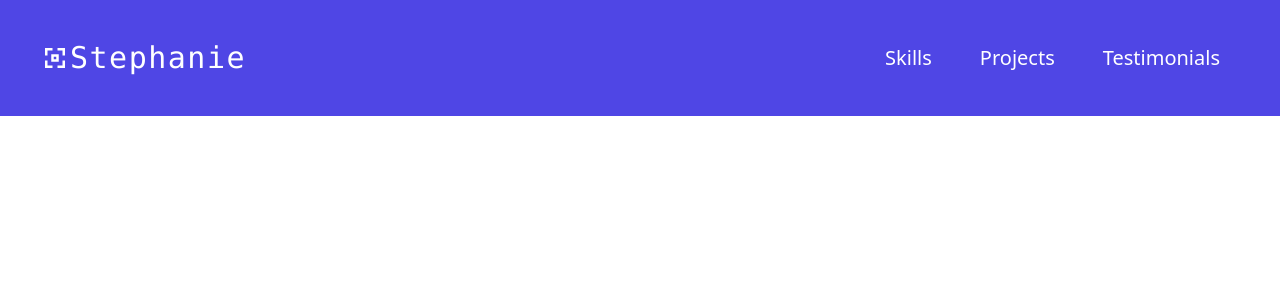
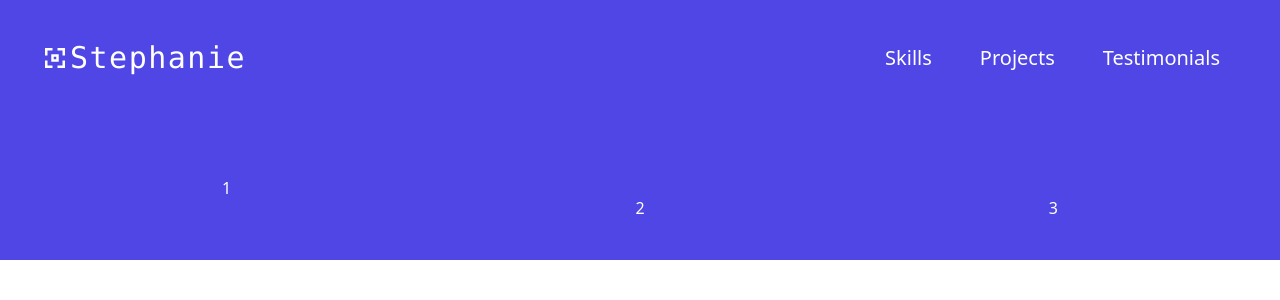
Before and after one commit to StephanieGuimaraes/WebPortfolio, a React (Vite) app in the folder WebPortfolio/: page / in a window 1280 px wide. Shown: the top 300 px of the page. Built offline with nearby package versions, Linux system fonts and the light colour scheme.

Commit message:
begining hero page

```diff
--- /dev/null
+++ b/WebPortfolio/src/components/hero.jsx
@@ -0,0 +1,13 @@
+import {BsFacebook, BsTwitter, BsInstagram, BsPinterest } from 'react-icons/bs';
+
+const hero = () => {
+  return (
+    <section className='flex justify-around items-center p-10 space-x-10 lg:flex-row ssm:flex-col ssm:space-y-10 text-white'>
+        <div>1</div>
+        <div>2</div>
+        <div>3</div>
+    </section>
+  )
+}
+
+export default hero
--- a/WebPortfolio/src/components/main.jsx
+++ b/WebPortfolio/src/components/main.jsx
@@ -1,9 +1,11 @@
 import Nav from './nav'
+import Hero from './hero'
 
 const main = () => {
   return (
     <div className='bg-indigo-600'>
         <Nav />
+        <Hero />
     </div>
   )
 }
```
Also changed, not shown: WebPortfolio/src/assets/chopper.jpg.jpg (added).
